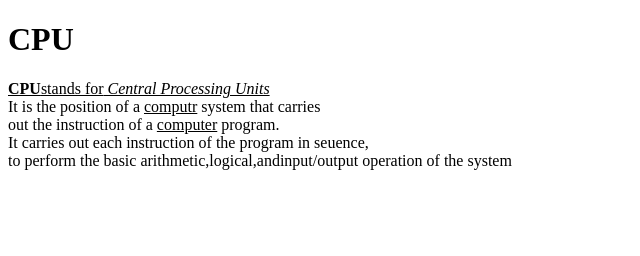
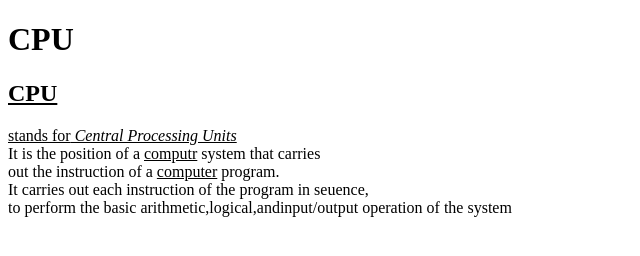
Before and after one commit to iamneo-production/bfcfceeaacadaeccdfffebaeceaec, a plain HTML site: page public/index.html in a window 1280 px wide. Shown: the whole page, without its empty margins (0-640 px from the left). Drawn offline with Linux system fonts and the light colour scheme.

Commit message:
Backup Commit

```diff
--- a/public/index.html
+++ b/public/index.html
@@ -9,7 +9,7 @@
 </head>
 <body>
 <h1>CPU</h1>
-<p><u><b>CPU</h2></b>stands for<i> Central Processing Units</i></u><br>
+<p><h2><u><b>CPU</h2></b>stands for<i> Central Processing Units</i></u><br>
  It is the position of a <u>computr</u> system that carries<br>
  out the instruction of a <u>computer</u> program.<br>
  It carries out each instruction of the program in seuence,<br>
```
